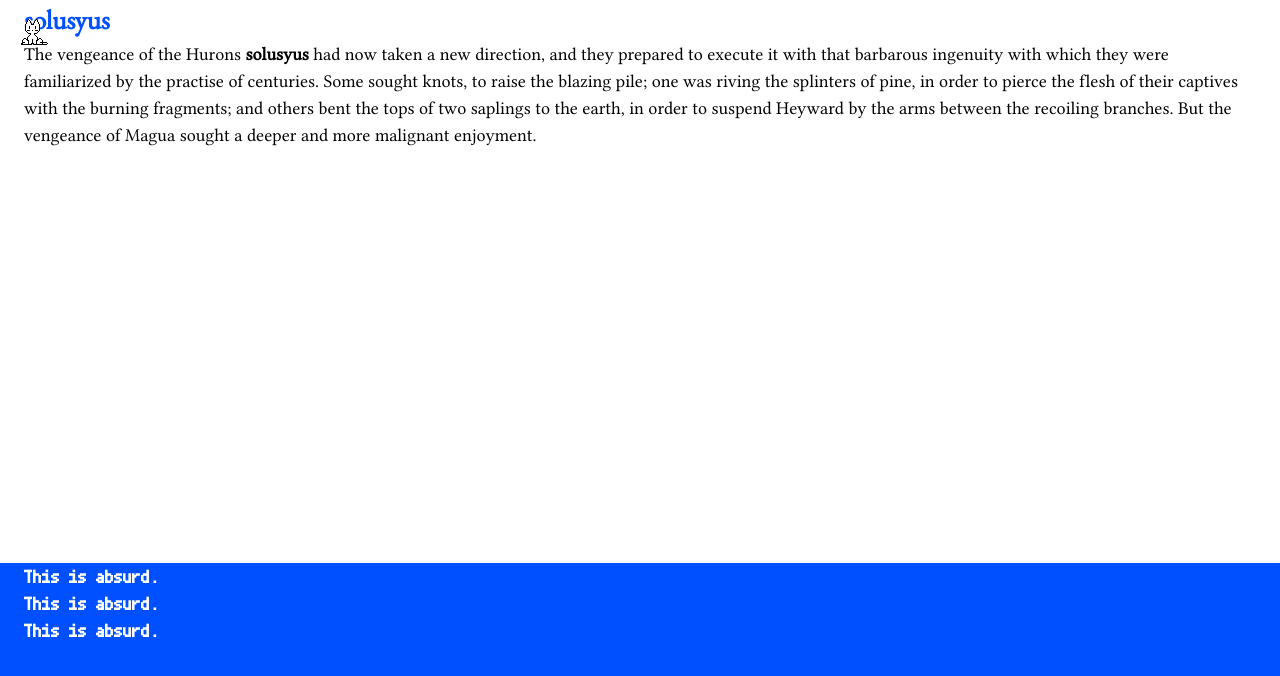
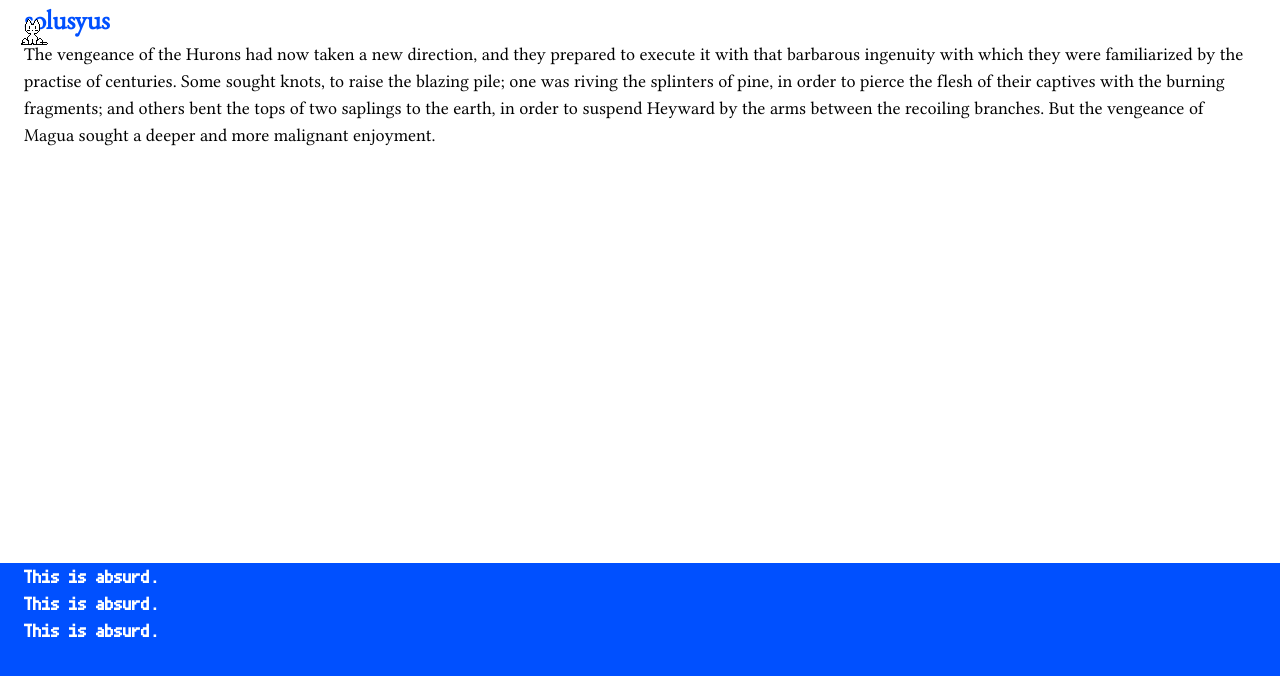
Before and after one commit to solusyus/website, a Jekyll site: the page built from index.html, in a window 1280 px wide. Shown: the top 676 px of the page. Built offline with Jekyll 4.4.1, drawn with Linux system fonts in a browser that asks for light colours; nearby versions of some CDN libraries; a script that is not in the unit is left out.

Commit message:
Fix typo in index.html text

```diff
--- a/index.html
+++ b/index.html
@@ -3,5 +3,5 @@
 title: Solusyus
 ---
 <section>
-  The vengeance of the Hurons <strong>solusyus</strong> had now taken a new direction, and they prepared to execute it with that barbarous ingenuity with which they were familiarized by the practise of centuries. Some sought knots, to raise the blazing pile; one was riving the splinters of pine, in order to pierce the flesh of their captives with the burning fragments; and others bent the tops of two saplings to the earth, in order to suspend Heyward by the arms between the recoiling branches. But the vengeance of Magua sought a deeper and more malignant enjoyment.
+  The vengeance of the Hurons had now taken a new direction, and they prepared to execute it with that barbarous ingenuity with which they were familiarized by the practise of centuries. Some sought knots, to raise the blazing pile; one was riving the splinters of pine, in order to pierce the flesh of their captives with the burning fragments; and others bent the tops of two saplings to the earth, in order to suspend Heyward by the arms between the recoiling branches. But the vengeance of Magua sought a deeper and more malignant enjoyment.
 </section>
```
